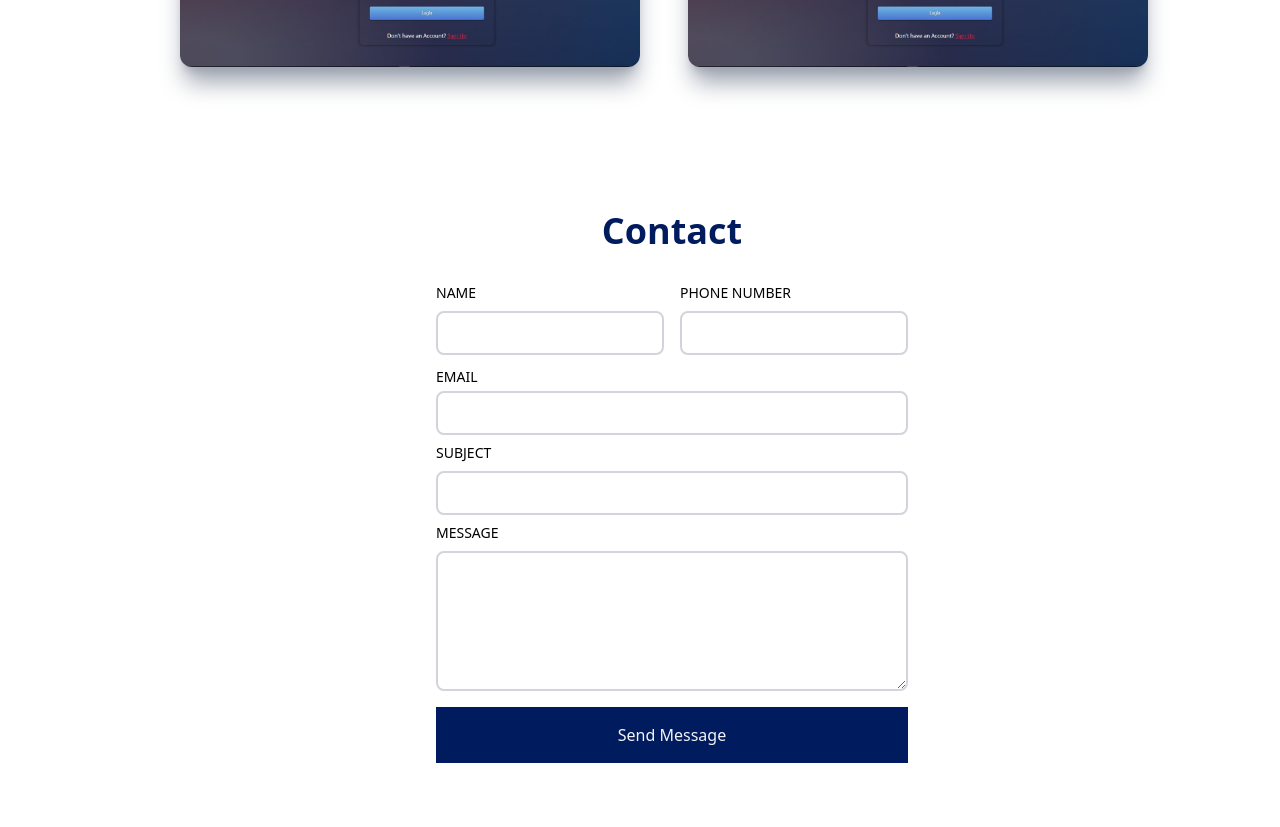
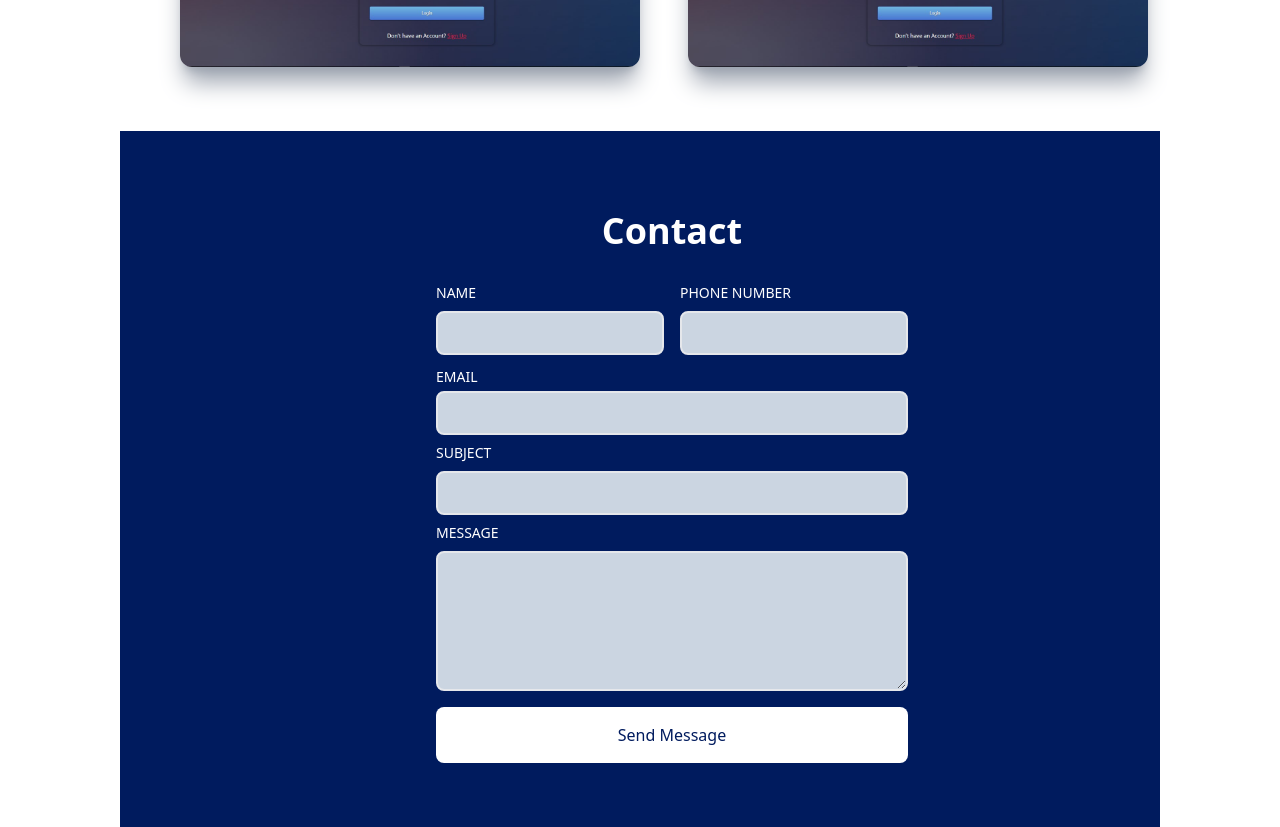
Before and after one commit to cozyCodr/deploy_portfolio, a React (Vite) app: page / in a window 1280 px wide. Shown: the part 1960-2787 px from the top of the page. Built offline with nearby package versions, Linux system fonts and the light colour scheme.

Commit message:
changed contact page theme

```diff
--- a/src/components/Contact.jsx
+++ b/src/components/Contact.jsx
@@ -2,59 +2,64 @@ import React from "react";
 
 const Contact = () => {
   return (
-    <div id="contact" className="max-w-[1040px] m-auto md:pl-20 p-4 py-16">
-      <h1 className="py-4 text-4xl font-bold text-center text-[#001b5e]">
+    <div
+      id="contact"
+      className="max-w-[1040px] m-auto md:pl-20 p-4 py-16 bg-[#001b5e]"
+    >
+      <h1 className="py-4 text-4xl font-bold text-center text-white">
         Contact
       </h1>
       <form
         action=""
         method="POST"
         encType="multipart/form-data"
-        className="flex flex-col items-center w-2/4 rounded-md mx-auto"
+        className="flex flex-col items-center md:w-2/4 w-full rounded-md mx-auto"
       >
         <div className="grid md:grid-cols-2 gap-4 py-2 w-full">
           <div className="flex flex-col w-full">
-            <label className="uppercase text-sm py-2">Name</label>
+            <label className="uppercase text-white text-sm py-2">Name</label>
             <input
-              className="border-2 rounded-lg p-2 flex border-gray-300"
+              className="border-2 rounded-lg p-2 flex bg-slate-300"
               type="text"
               name="name"
             />
           </div>
           <div className="flex flex-col">
-            <label className="uppercase text-sm py-2">Phone Number</label>
+            <label className="uppercase text-white text-sm py-2">
+              Phone Number
+            </label>
             <input
-              className="border-2 rounded-lg p-2 flex border-gray-300"
+              className="border-2 rounded-lg p-2 flex bg-slate-300"
               type="text"
               name="phone"
             />
           </div>
         </div>
         <div className="flex flex-col w-full ">
-          <label className="uppercase text-sm py-1">Email</label>
+          <label className="uppercase text-white text-sm py-1">Email</label>
           <input
-            className="border-2 rounded-lg p-2 flex border-gray-300"
+            className="border-2 rounded-lg p-2 flex bg-slate-300"
             type="email"
             name="email"
           />
         </div>
         <div className="flex flex-col w-full ">
-          <label className="uppercase text-sm py-2">Subject</label>
+          <label className="uppercase text-white text-sm py-2">Subject</label>
           <input
-            className="border-2 rounded-lg p-2 flex border-gray-300"
+            className="border-2 rounded-lg p-2 flex bg-slate-300"
             type="text"
             name="subject"
           />
         </div>
         <div className="flex flex-col w-full ">
-          <label className="uppercase text-sm py-2">Message</label>
+          <label className="uppercase text-white text-sm py-2">Message</label>
           <textarea
-            className="border-2 rounded-lg p-2 flex border-gray-300"
+            className="border-2 rounded-lg p-2 flex bg-slate-300"
             rows="5"
             name="message"
           ></textarea>
         </div>
-        <button className="bg-[#001b5e] text-gray-100 mt-4 w-full p-4">
+        <button className="bg-white text-[#001b5e] rounded-lg mt-4 w-full p-4">
           Send Message
         </button>
       </form>
```
